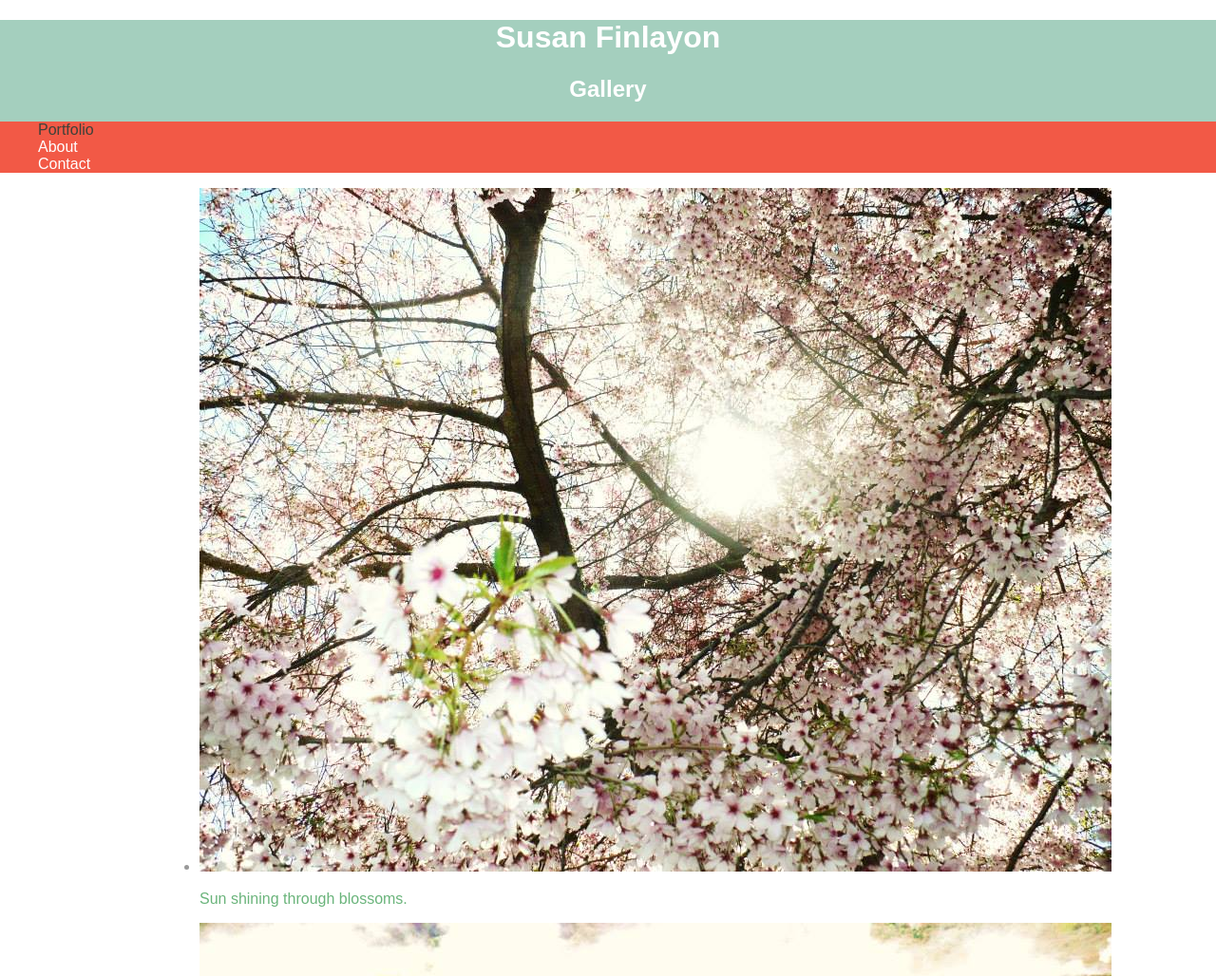
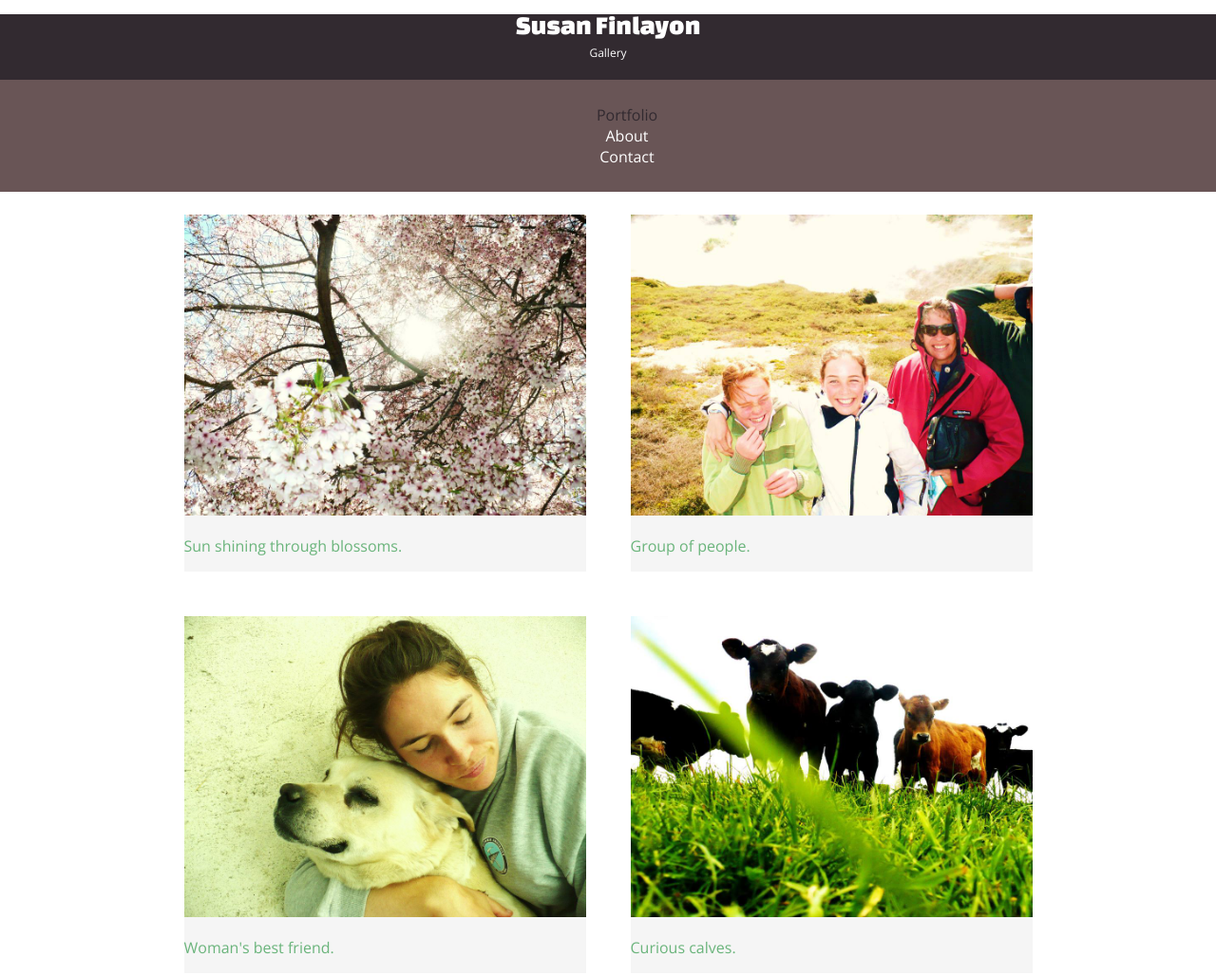
Before and after one commit to SusanJF/SusanJF.github.io, a plain HTML site: page index.html in a window 1280 px wide. Shown: the top 1028 px of the page at 95% size. Drawn offline with nearby package versions, Linux system fonts and the light colour scheme.

Commit message:
changed color and float

```diff
--- a/css/main.css
+++ b/css/main.css
@@ -1,6 +1,10 @@
 /***************
 GENERAL
 ***************/
+
+body {
+	font-family: 'Open Sans', sans-serif;
+}
 
 #wrapper {
 	max-width: 940px;
@@ -12,7 +16,9 @@ a {
 	text-decoration: none;
 }
 
-
+img{
+	max-width: 100%;
+}
 
 /***************
 HEADING
@@ -23,6 +29,62 @@ HEADING
 		margin: 0;
 	}
 
+h1 {
+	font-family: 'Changa One', sans-serif;
+	margin: 15px 0;
+	font-size: 1.75em;
+	font-weight: normal;
+	line-height: 0.8em;
+}
+
+h2 {
+	font-size: 0.75em;
+	margin: -5px 0 0;
+	font-weight: normal;
+}
+
+/***************
+NAVIGATION
+***************/
+
+nav {
+	text-align: center;
+	padding: 10px 0;
+	margin: 20px 0 0;
+}
+
+
+
+/***************
+FOOTER
+***************/
+
+footer {
+	font-size: 0.75em;
+	text-align: center;
+	padding-top: 50px;
+	color:#ccc;
+}
+
+
+
+/***************
+PAGE PORTFOLIO
+***************/
+
+#gallery {
+	margin: 0;
+	padding: 0;
+	list-style: none;
+}
+
+#gallery li {
+	float:left;
+	width: 45%;
+	margin: 2.5%;
+	background-color: #f5f5f5;
+	color: #bdc3c7;
+}
 
 
 /***************
@@ -37,13 +99,13 @@ body {
 
 /* green header */
 header {
-	background: #a4cfbe;
-	border-collapse: #f25946;
+	background: #322a30;
+	border-collapse: #695556;
 }
 
 /* nav background on mobile */
 nav {
-	background: #f25946;
+	background: #695556;
 }
 
 /* logo text */
@@ -62,5 +124,5 @@ nav a, nav a:visited {
 }
 /* selected nav link */
 nav a.selected, nav a:hover {
-	color: #3e423a;
+	color: #322a30;
 }
--- a/index.html
+++ b/index.html
@@ -4,6 +4,7 @@
 	<meta charset="utf-8">
 	<title>Susan Finlayson | Gallery</title>
 	<link rel="stylesheet" href="css/normalize 2.css">
+	<link href='http://fonts.googleapis.com/css?family=Changa+One|Open+Sans+Condensed:300|Open+Sans:400,400italic,700,700italic,800' rel='stylesheet' type='text/css'>
 	<link rel="stylesheet" href="css/main.css">
 </head>
 	<body>
@@ -22,7 +23,7 @@
 		</header>
 		<div id="wrapper">
 			<section>
-				<ul>
+				<ul id="gallery">
 					<li>
 						<a href="img/blossoms.jpg">
 							<img src="img/blossoms.jpg" alt="">
```
